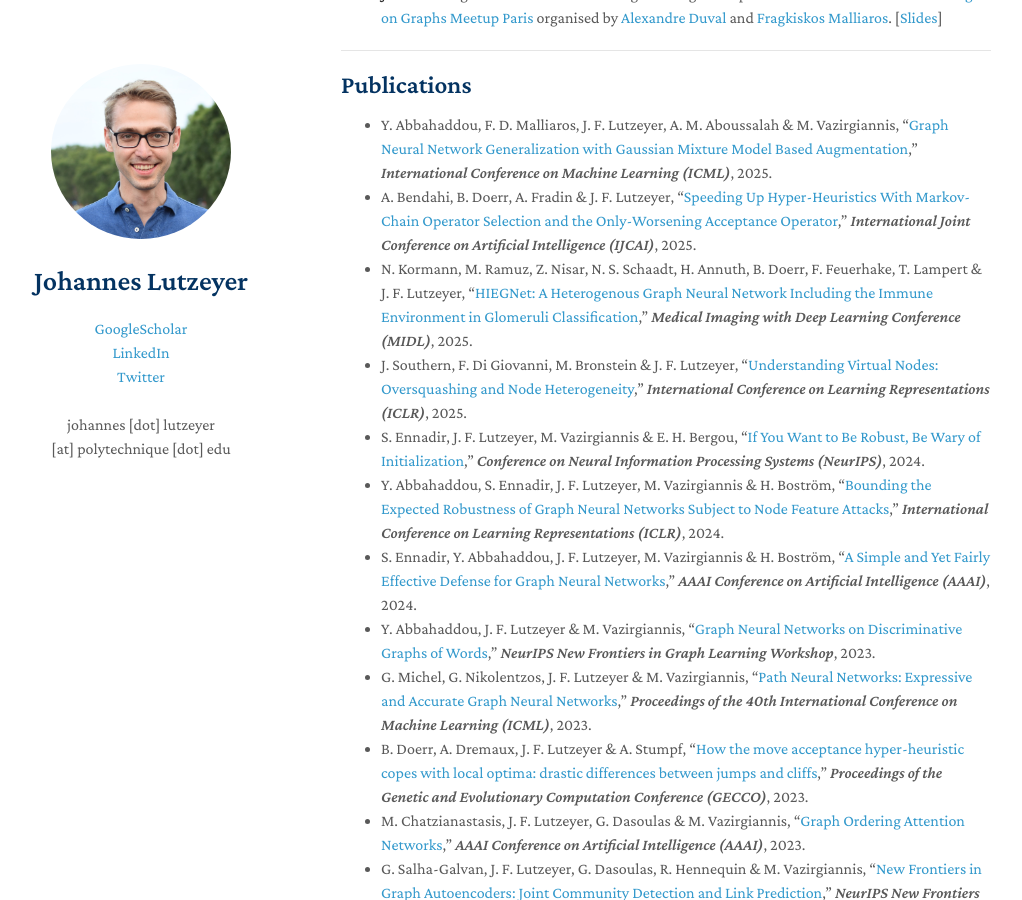
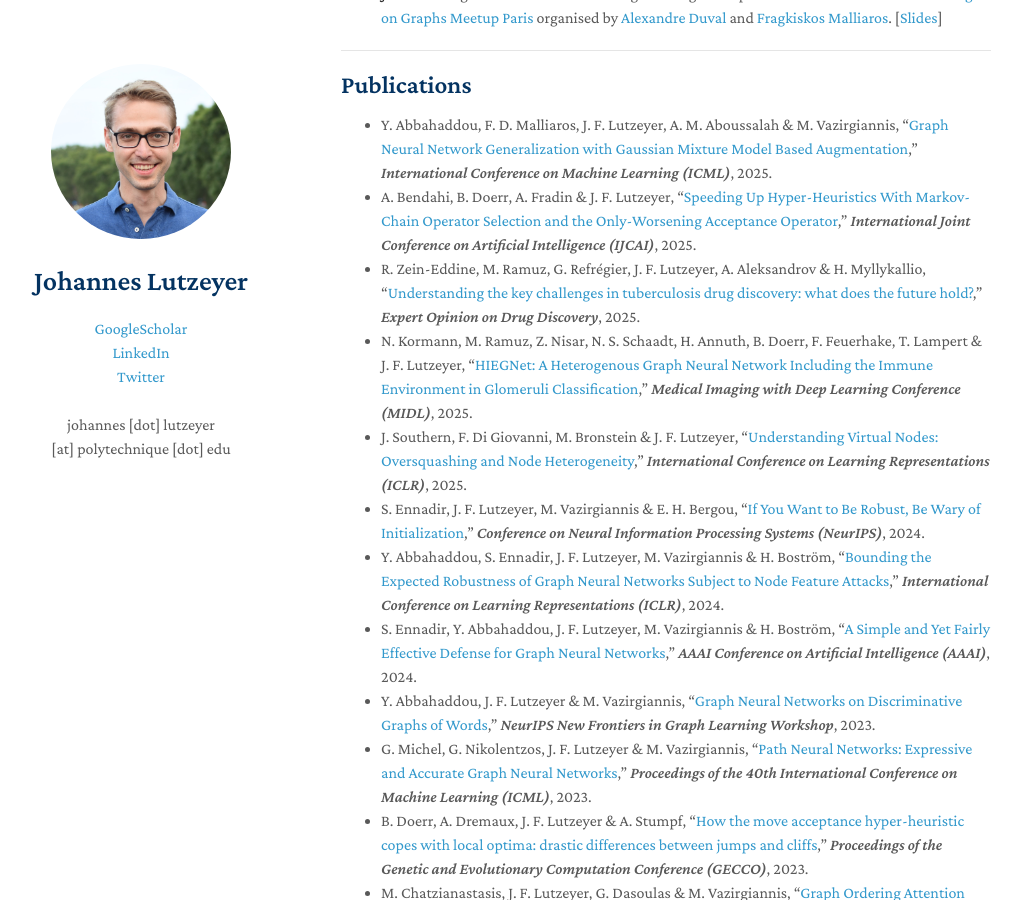
Before and after one commit to johanneslutzeyer/johanneslutzeyer.github.io, a Jekyll site: the page built from index.md, in a window 1280 px wide and 900 px high, scrolled down 1382 px. Shown: the whole window, without its empty margins (129-1151 px from the left). Built offline with Jekyll 4.4.1, drawn with Linux system fonts in a browser that asks for light colours; our own code applies the rules of GitHub Pages for plain Markdown files; a script that is not in the unit is left out.

Commit message:
Update index.md

```diff
--- a/index.md
+++ b/index.md
@@ -39,6 +39,7 @@ My academic CV can be accessed <a href="https://johanneslutzeyer.com/doc/Johanne
 ## Publications
 - Y. Abbahaddou, F. D. Malliaros, J. F. Lutzeyer, A. M. Aboussalah & M. Vazirgiannis, "<a href="https://arxiv.org/pdf/2411.08638?" target="_blank">Graph Neural Network Generalization with Gaussian Mixture Model Based Augmentation</a>," *International Conference on Machine Learning (ICML)*, 2025.
 - A. Bendahi, B. Doerr, A. Fradin & J. F. Lutzeyer, "<a href="https://arxiv.org/pdf/2506.01107" target="_blank">Speeding Up Hyper-Heuristics With Markov-Chain Operator Selection and the Only-Worsening Acceptance Operator</a>," *International Joint Conference on Artificial Intelligence (IJCAI)*, 2025.
+- R. Zein-Eddine, M. Ramuz, G. Refrégier, J. F. Lutzeyer, A. Aleksandrov & H. Myllykallio, "<a href="https://www.tandfonline.com/doi/abs/10.1080/17460441.2025.2531229" target="_blank">Understanding the key challenges in tuberculosis drug discovery: what does the future hold?</a>," *Expert Opinion on Drug Discovery*, 2025.
 - N. Kormann, M. Ramuz, Z. Nisar, N. S. Schaadt, H. Annuth, B. Doerr, F. Feuerhake, T. Lampert & J. F. Lutzeyer, "<a href="https://arxiv.org/pdf/2506.02542?" target="_blank">HIEGNet: A Heterogenous Graph Neural Network Including the Immune Environment in Glomeruli Classification</a>," *Medical Imaging with Deep Learning Conference (MIDL)*, 2025.
 - J. Southern, F. Di Giovanni, M. Bronstein & J. F. Lutzeyer, "<a href="https://arxiv.org/pdf/2405.13526" target="_blank">Understanding Virtual Nodes: Oversquashing and Node Heterogeneity</a>," *International Conference on Learning Representations (ICLR)*, 2025.
 - S. Ennadir, J. F. Lutzeyer, M. Vazirgiannis & E. H. Bergou, "<a href="https://openreview.net/pdf?id=nxumYwxJPB" target="_blank">If You Want to Be Robust, Be Wary of Initialization</a>," *Conference on Neural Information Processing Systems (NeurIPS)*, 2024.
```
